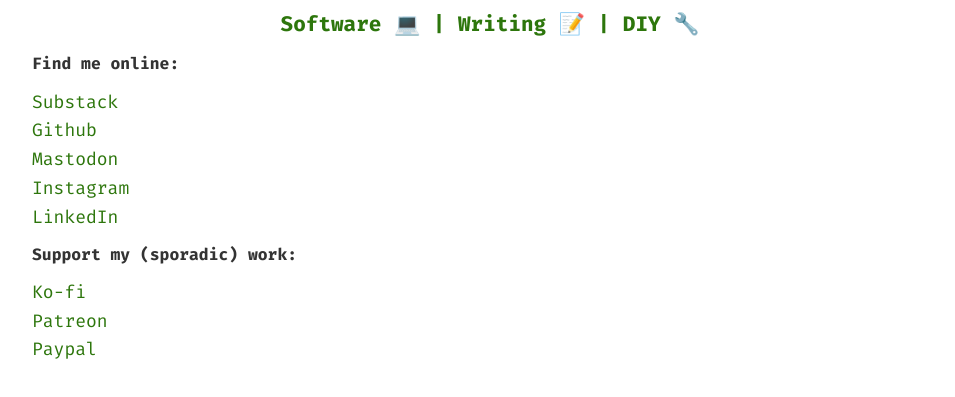
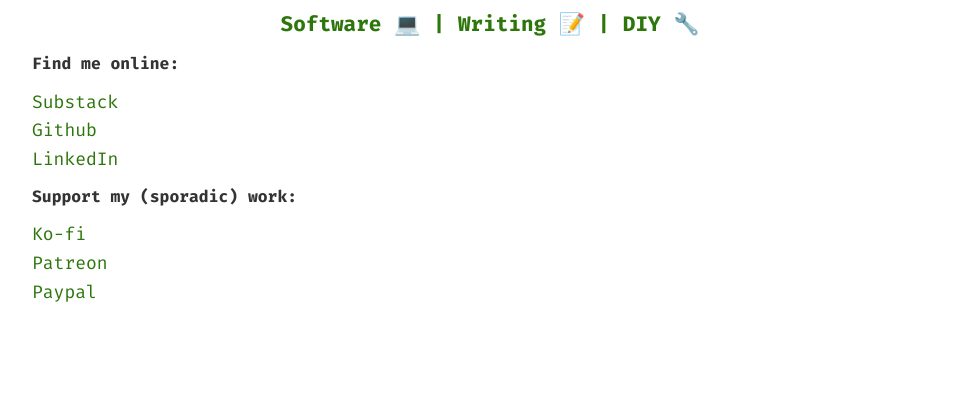
Before and after one commit to emmaneugene/emmaneugene.github.io, a website: page index.html in a window 1280 px wide. Shown: the part 205-602 px from the top of the page, without its empty margins (150-1105 px from the left). Drawn offline with Linux system fonts and the light colour scheme.

Commit message:
Update social handles

```diff
--- a/index.html
+++ b/index.html
@@ -51,12 +51,6 @@
         </li>
         <li>
           <a href="https://github.com/emmaneugene/" target="_blank">Github</a>
-        </li>
-        <li>
-          <a href="https://mastodon.social/@emmaneugene" target="_blank">Mastodon</a>
-        </li>
-        <li>
-          <a href="https://instagram.com/emm.n.an/" target="_blank">Instagram</a>
         </li>
         <li>
           <a href="https://www.linkedin.com/in/emmaneugene/" target="_blank">LinkedIn</a>
```
